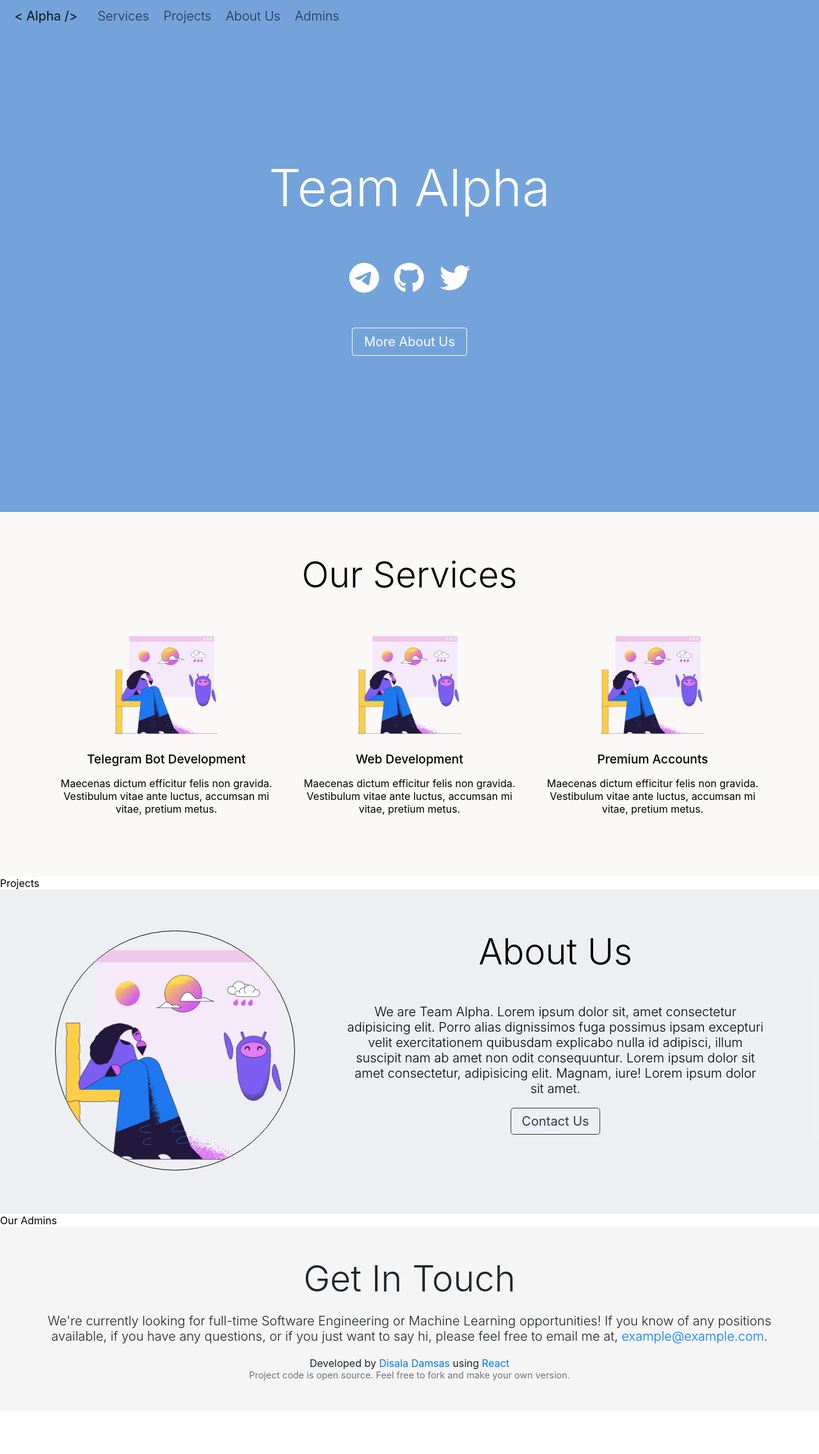
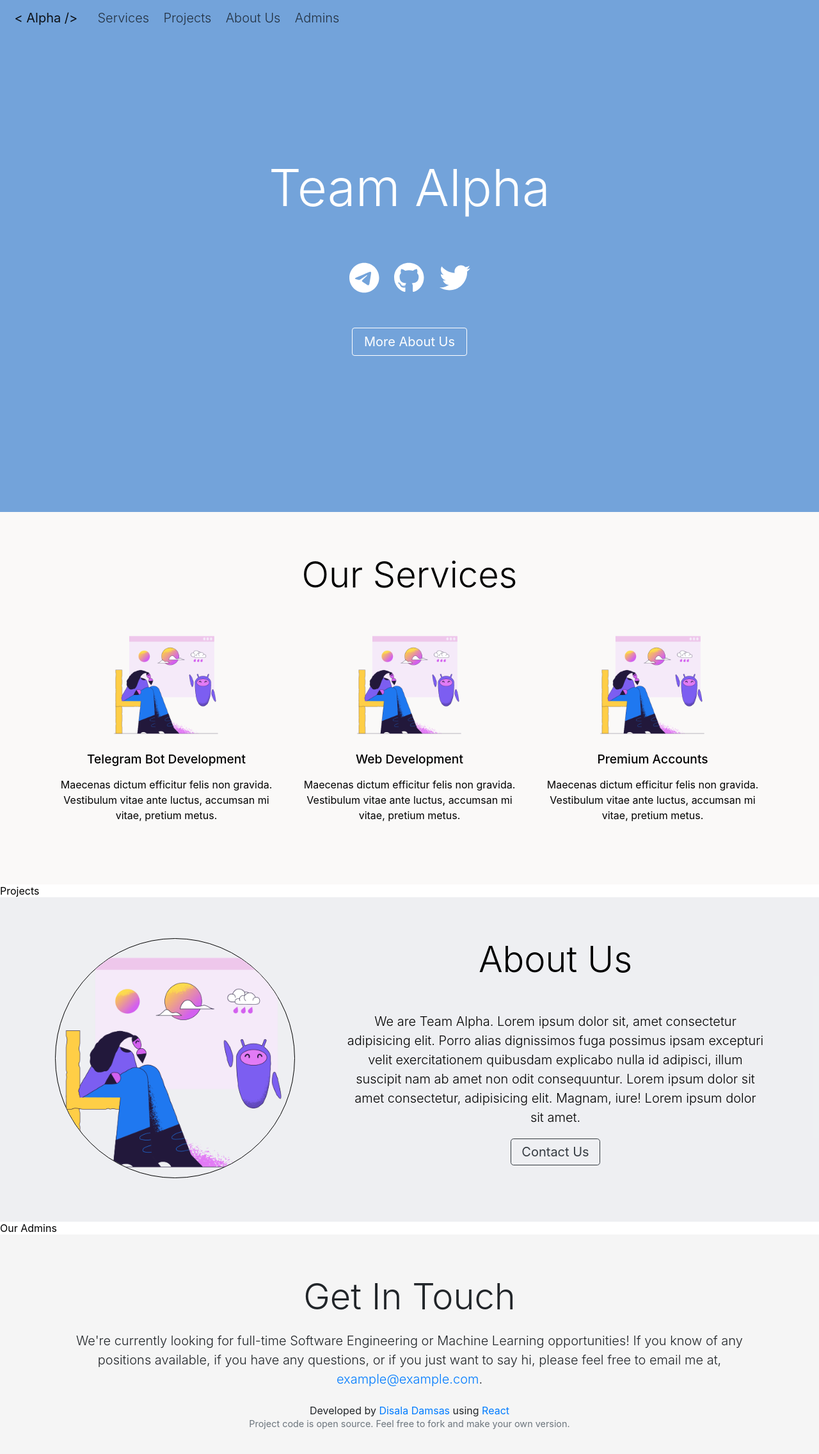
Before and after one commit to disalad/team-alpha, a React (Create React App) app in the folder client/: page / in a window 1280 px wide. Shown: the top 2272 px of the page at 64% size. Before the commit the page ends 2205 px from the top, so only its background shows below. Built offline with nearby package versions, Linux system fonts and the light colour scheme.

Commit message:
Client: Improve responsiveness

```diff
--- a/client/src/components/Home/aboutUs.scss
+++ b/client/src/components/Home/aboutUs.scss
@@ -9,8 +9,8 @@
         padding: 2rem 1rem;
 
         @media (min-width: 576px) {
+            padding: 4rem 0rem;
             max-width: 540px;
-            padding: 4rem 0;
         }
 
         @media (min-width: 768px) {
--- a/client/src/components/Home/services.scss
+++ b/client/src/components/Home/services.scss
@@ -1,10 +1,10 @@
 @use '../../scss//variables' as var;
 
 #services {
-    padding: 4rem 1rem;
+    padding: 2rem 1rem;
     background-color: var.$ghostWhite;
 
-    @media (min-width: 320px) {
+    @media (min-width: 576px) {
         padding: 4rem 2rem;
     }
 
@@ -12,21 +12,6 @@
         margin-left: auto;
         margin-right: auto;
         max-width: 1140px;
-
-        @media (min-width: 476px) {
-            // max-width: 540px;
-        }
-
-        @media (min-width: 768px) {
-            // max-width: 720px;
-        }
-
-        @media (min-width: 992px) {
-            // max-width: 960px;
-        }
-
-        @media (min-width: 1200px) {
-        }
     }
 
     .services-title {
--- a/client/src/components/Navigation/footer.scss
+++ b/client/src/components/Navigation/footer.scss
@@ -4,11 +4,28 @@
     background-color: var.$cultured;
     color: var.$darkGunmetal;
     text-align: center;
-    padding: 3rem 0;
 
     .container {
         margin-left: auto;
         margin-right: auto;
+        padding: 2rem 1rem;
+
+        @media (min-width: 576px) {
+            max-width: 540px;
+            padding: 4rem 2rem;
+        }
+
+        @media (min-width: 768px) {
+            max-width: 720px;
+        }
+
+        @media (min-width: 992px) {
+            max-width: 960px;
+        }
+
+        @media (min-width: 1200px) {
+            max-width: 1140px;
+        }
 
         .footer-title {
             font-size: 3.5rem;
@@ -20,38 +37,15 @@
             .footer-content__about {
                 font-size: 1.25rem;
                 font-weight: 300;
+                margin-bottom: 1.5rem;
             }
 
             .footer-content-end {
                 color: var.$auroMetalSaurus;
                 margin: 0;
-                font-size: 0.90rem;
+                font-size: 0.9rem;
                 font-weight: 400;
             }
         }
     }
 }
-
-@media (min-width: 576px) {
-    .container {
-        max-width: 540px;
-    }
-}
-
-@media (min-width: 768px) {
-    .container {
-        max-width: 720px;
-    }
-}
-
-@media (min-width: 992px) {
-    .container {
-        max-width: 960px;
-    }
-}
-
-@media (min-width: 1200px) {
-    .container {
-        max-width: 1140px;
-    }
-}
--- a/client/src/components/Navigation/navbar.scss
+++ b/client/src/components/Navigation/navbar.scss
@@ -30,15 +30,16 @@
 
     .nav {
         transition: 0.2s all;
-        display: none;
-        height: 0;
+        display: flex;
+        max-height: 0;
         flex-direction: column;
         flex-basis: 100%;
         flex-grow: 1;
+        overflow: hidden;
 
         .nav-link {
             font-size: 1.25rem;
-            padding: 0.3125rem 0;
+            padding: 0.5rem 0;
             transition: color 0.2s;
             font-weight: 300;
             color: var.$grey;
@@ -56,7 +57,7 @@
         @media screen and (min-width: 990px) {
             display: flex;
             flex-direction: row;
-            height: unset !important;
+            max-height: unset !important;
         }
     }
 
@@ -68,8 +69,7 @@
         background-color: var.$brightGray;
 
         .nav {
-            display: flex;
-            height: 9.25rem;
+            max-height: 10.75rem;
         }
     }
 
--- a/client/src/scss/_globals.scss
+++ b/client/src/scss/_globals.scss
@@ -34,3 +34,7 @@ a {
         text-decoration: underline;
     }
 }
+
+p {
+    line-height: 1.5;
+}
```
